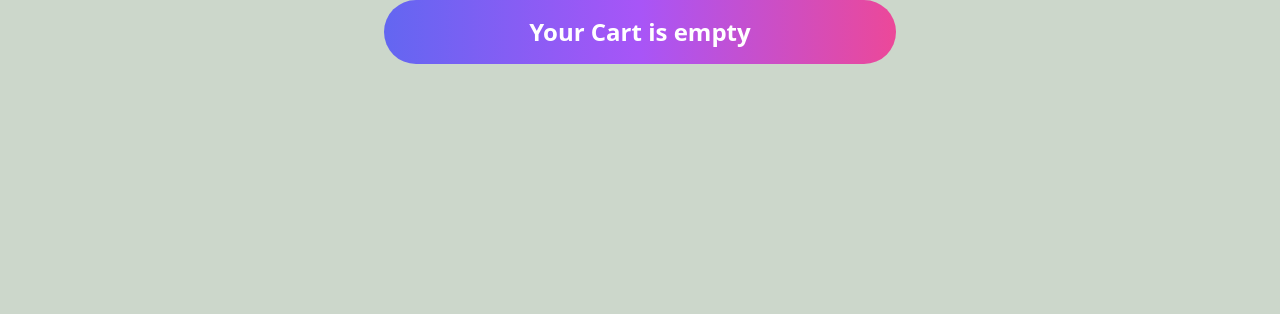
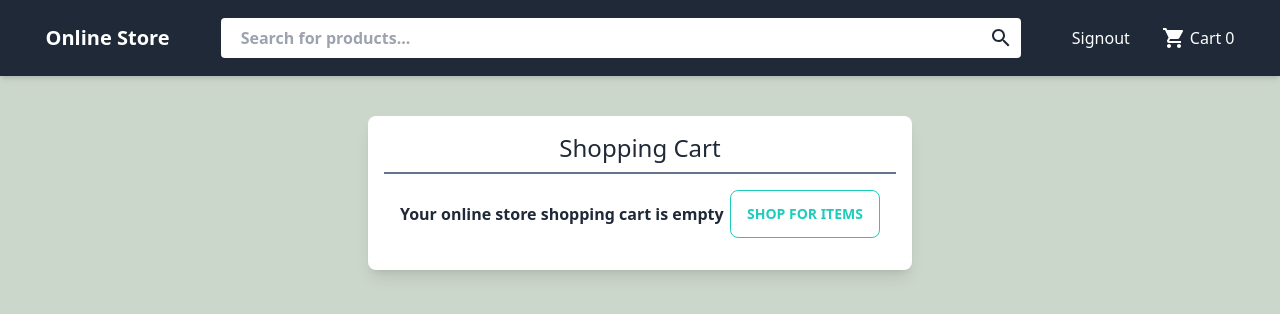
Before and after one commit to yoga2000/e-commerce, a React (Vite) app: page /cart in a window 1280 px wide. Shown: the top 314 px of the page. Built offline with nearby package versions, Linux system fonts and the light colour scheme.

Commit message:
updated cartfunction

```diff
--- a/src/App.jsx
+++ b/src/App.jsx
@@ -25,7 +25,15 @@ function App() {
             </>
           }
         />
-        <Route path="/cart" element={<Cart />} />
+        <Route
+          path="/cart"
+          element={
+            <>
+              <Header />
+              <Cart />
+            </>
+          }
+        />
       </Routes>
     </BrowserRouter>
   );
--- a/src/Components/Header.jsx
+++ b/src/Components/Header.jsx
@@ -58,7 +58,7 @@ const Header = () => {
             onClick={handleLogout}
             className="text-white  p-2 rounded-lg duration-150 hover:bg-indigo-500 hover:scale-105 "
           >
-            log out
+            Signout
           </button>
           <Link to="/cart">
             <a className="text-white  rounded-lg p-2 duration-150 flex space-x-1 hover:bg-indigo-500 hover:scale-105 ">
--- a/src/feature/cart/cartSlice.js
+++ b/src/feature/cart/cartSlice.js
@@ -1,4 +1,4 @@
-import { createSlice } from "@reduxjs/toolkit";
+import { createSelector, createSlice } from "@reduxjs/toolkit";
 
 const cartSlice = createSlice({
   name: "cart",
@@ -7,13 +7,23 @@ const cartSlice = createSlice({
   },
   reducers: {
     addItem: (state, action) => {
-      state.items.push(action.payload);
+      const { id } = action.payload;
+      const existingItem = state.items.find((item) => item.id === id);
+      existingItem
+        ? (existingItem.quantity += 1)
+        : state.items.push({ ...action.payload, quantity: 1 });
     },
     removeFromCart: (state, action) => {
       state.items = state.items.filter((item) => item.id !== action.payload);
     },
   },
 });
+export const selectCartItems = (state) => state.cart.items;
+export const selectCartTotal = createSelector(selectCartItems, (items) =>
+  items
+    .reduce((total, item) => total + item.price * item.quantity, 0)
+    .toFixed(2)
+);
 export const { addItem, removeFromCart } = cartSlice.actions;
 
 export default cartSlice.reducer;
--- a/src/pages/Cart.jsx
+++ b/src/pages/Cart.jsx
@@ -1,39 +1,43 @@
 import React from "react";
 import { useDispatch, useSelector } from "react-redux";
-import { removeFromCart } from "../feature/cart/cartSlice";
+import { removeFromCart, selectCartTotal } from "../feature/cart/cartSlice";
+import CartUI from "./CartUI";
 
 const Cart = () => {
   const cartItems = useSelector((state) => state.cart.items);
   const dispatch = useDispatch();
+  const cartTotal = useSelector(selectCartTotal);
   return (
     <>
-      <div className="max-w-xs sm:max-w-lg mx-auto text-center rounded-full p-4 mb-4 bg-gradient-to-r from-indigo-500 via-purple-500 to-pink-500">
+      <div className="max-w-xs sm:max-w-xl mx-auto text-center rounded-full p-4 my-4 ">
         {cartItems.length === 0 ? (
-          <h2 className="text-md sm:text-lg font-sans  text-white  font-bold lg:text-2xl">
-            Your Cart is empty
-          </h2>
+          <CartUI />
         ) : (
-          <div className="flex items-center justify-evenly text-md sm:text-lg font-sans  text-white  font-bold lg:text-2xl">
-            <h2 className="">Cart Items</h2>
-            <h2>Subtotal $66</h2>
+          <div className=" bg-white rounded-md   text-slate-500 p-4 flex items-center justify-between text-md sm:text-lg font-sans  font-bold lg:text-2xl">
+            <h2 className="">Cart Items: {cartItems.length}</h2>
+            <h2 className="text-fuchsia-700"> SubTotal: {cartTotal}$</h2>
           </div>
         )}
       </div>
-      <div className=" mx-auto max-w-md sm:max-w-lg  lg:max-w-3xl">
+      <div className=" mx-auto max-w-md   sm:max-w-3xl  lg:max-w-6xl">
         {cartItems.map((item) => (
+          <>
             <div
               key={item.id}
-            className="flex bg-white p-4 justify-between items-center mb-4"
+              className="flex flex-wrap   bg-white p-4 justify-evenly  items-center mb-4"
             >
               <img
                 src={item.image}
                 className="w-[50px] h-[50px] sm:w-[100px] sm:h-[100px] object-contain"
               />
-            <span className="  truncate text-xs font-serif sm:text-lg">
+              <span className=" break-words truncate  text-xs font-serif sm:text-lg">
                 {item.title}
               </span>
               <span className=" text-md  font-bold sm:text-lg">
                 ${item.price}
+              </span>
+              <span className=" text-md  font-bold sm:text-lg">
+                Qty: {item.quantity}
               </span>
               <button
                 className="bg-red-500 text-xs sm:text-lg text-white p-2 rounded-md"
@@ -42,6 +46,7 @@ const Cart = () => {
                 Remove
               </button>
             </div>
+          </>
         ))}
       </div>
     </>
--- /dev/null
+++ b/src/pages/CartUI.jsx
@@ -0,0 +1,24 @@
+import React from "react";
+import { useNavigate } from "react-router-dom";
+
+const CartUI = () => {
+  const navigate = useNavigate();
+  return (
+    <div className="  bg-white w-full p-4 rounded-lg  shadow-lg ">
+      <p className="text-lg sm:text-2xl mb-2   ">Shopping Cart</p>
+      <div className="flex flex-col sm:flex-row  justify-between p-4 items-center border-slate-500 border-t-2">
+        <p className="text-start  text-sm font-semibold sm:text-base">
+          Your online store shopping cart is empty
+        </p>
+        <button
+          onClick={() => navigate("/home")}
+          className="btn btn-outline btn-accent btn-xs sm:btn-sm md:btn-md "
+        >
+          shop for items
+        </button>
+      </div>
+    </div>
+  );
+};
+
+export default CartUI;
--- /dev/null
+++ b/src/pages/ProductPage.jsx
@@ -0,0 +1,7 @@
+import React from "react";
+
+const ProductPage = () => {
+  return <div>ProductPage</div>;
+};
+
+export default ProductPage;
```
Lines whose indentation alone changed are shown as unchanged.
